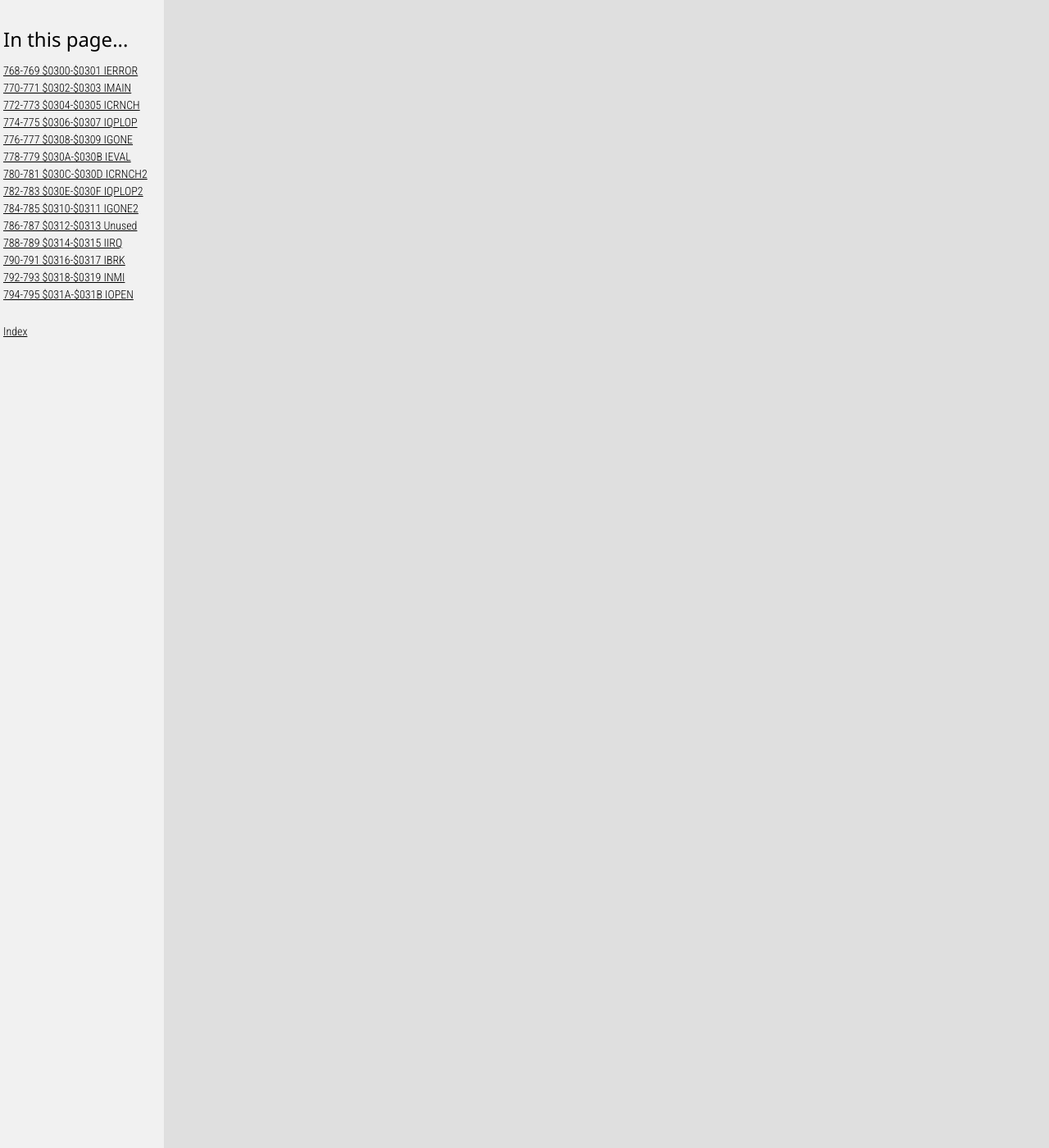
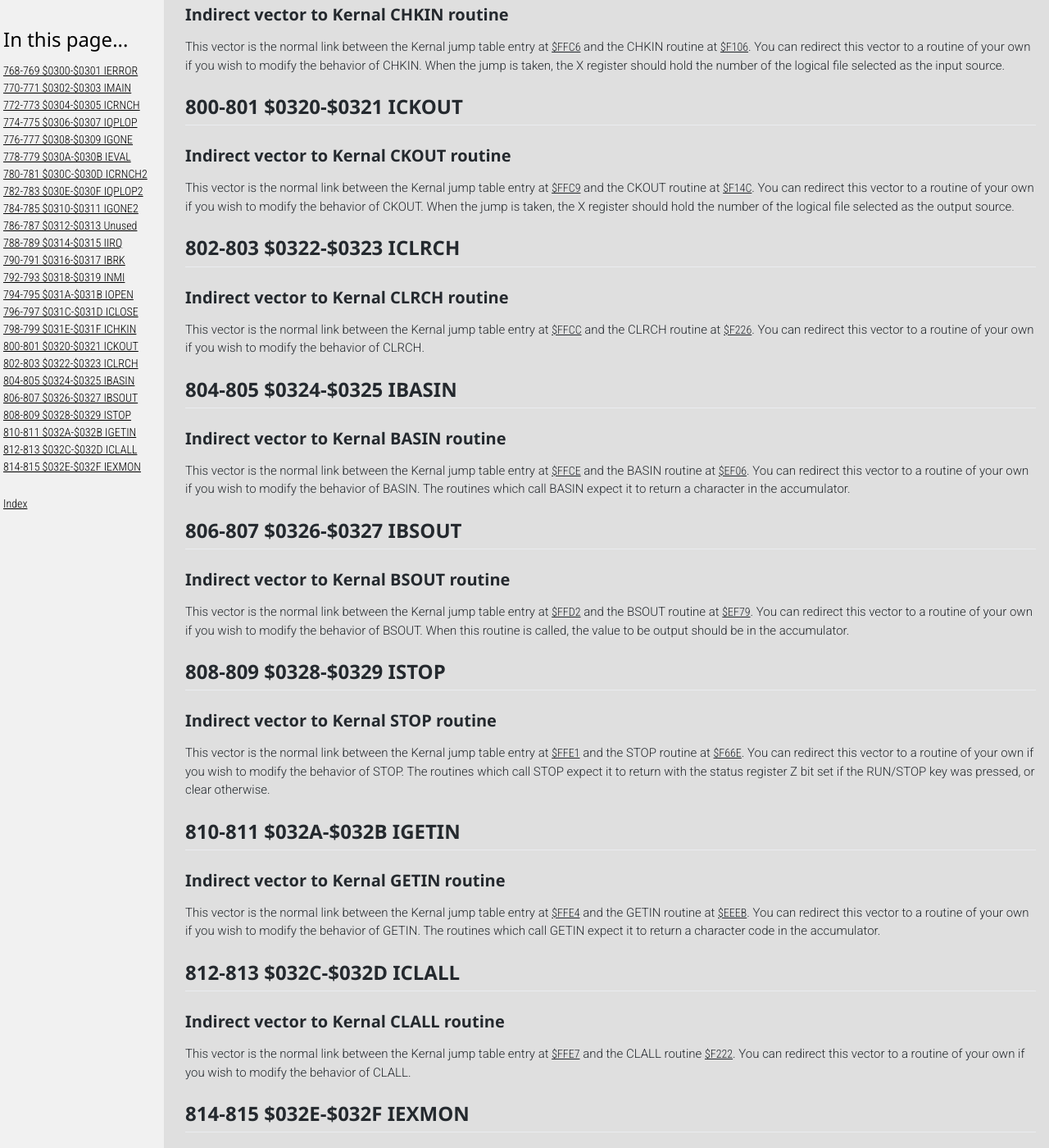
Before and after one commit to c128lib/Reference, a Jekyll site: the page built from 0300.md, in a window 1280 px wide and 1400 px high, scrolled down 3828 px. Shown: the whole window at 82% size. Built offline with Jekyll 4.4.1, drawn with Linux system fonts in a browser that asks for light colours; comment, search, counter and statistics services are not loaded; some of the changed text lies outside the part shown.

Commit message:
0300 wip

````diff
--- a/0300.md
+++ b/0300.md
@@ -206,9 +206,130 @@ taken. If your routine does not jump to the standard NMI handler,
 it must exit by jumping to the common IRQ exit routine
 at [$FF33](E000#FF33).
 
-## 794-795 $031A-$031B IOPEN  <a name="031A"></a>
+## 794-795 $031A-$031B IOPEN <a name="031A"></a>
 ### Indirect vector to Kernal OPEN routine
 This vector is the normal link between the Kernal jump table
 entry at [$FFC0](E000#FFC0) and the OPEN routine at [$EFBD](E000#EFBD).
 You can redirect this vector to a routine of your own if
 you wish to modify the behavior of OPEN.
+
+## 796-797 $031C-$031D ICLOSE <a name="031C"></a>
+### Indirect vector to Kernal CLOSE routine
+This vector is the normal link between the Kernal jump table
+entry at [$FFC3](E000#FFC3) and the CLOSE routine at [$F188](E000#F188).
+You can redirect this vector to a routine of your own if
+you wish to modify the behavior of CLOSE. When the jump is
+taken, the accumulator should hold the number of the logical
+file to be closed.
+
+## 798-799 $031E-$031F ICHKIN <a name="031E"></a>
+### Indirect vector to Kernal CHKIN routine
+This vector is the normal link between the Kernal jump table
+entry at [$FFC6](E000#FFC6) and the CHKIN routine at
+[$F106](E000#F106). You can redirect this vector to a routine of your own if
+you wish to modify the behavior of CHKIN. When the jump is
+taken, the X register should hold the number of the logical file
+selected as the input source.
+
+## 800-801 $0320-$0321 ICKOUT <a name="0800"></a>
+### Indirect vector to Kernal CKOUT routine
+This vector is the normal link between the Kernal jump table
+entry at [$FFC9](E000#FFC9) and the CKOUT routine at
+[$F14C](E000#F14C). You can redirect this vector to a routine of your own if
+you wish to modify the behavior of CKOUT. When the jump
+is taken, the X register should hold the number of the logical
+file selected as the output source.
+
+## 802-803 $0322-$0323 ICLRCH <a name="0802"></a>
+### Indirect vector to Kernal CLRCH routine
+This vector is the normal link between the Kernal jump table
+entry at [$FFCC](E000#FFCC) and the CLRCH routine at
+[$F226](E000#F226). You can redirect this vector to a routine of your own if
+you wish to modify the behavior of CLRCH.
+
+## 804-805 $0324-$0325 IBASIN <a name="0804"></a>
+### Indirect vector to Kernal BASIN routine
+This vector is the normal link between the Kernal jump table
+entry at [$FFCE](E000#FFCE) and the BASIN routine at
+[$EF06](E000#EF06). You can redirect this vector to a routine of your own if
+you wish to modify the behavior of BASIN. The routines
+which call BASIN expect it to return a character in the
+accumulator.
+
+## 806-807 $0326-$0327 IBSOUT <a name="0806"></a>
+### Indirect vector to Kernal BSOUT routine
+This vector is the normal link between the Kernal jump table
+entry at [$FFD2](E000#FFD2) and the BSOUT routine at
+[$EF79](E000#EF79). You can redirect this vector to a routine of your own if
+you wish to modify the behavior of BSOUT. When this routine is
+called, the value to be output should be in the
+accumulator.
+
+## 808-809 $0328-$0329 ISTOP <a name="0808"></a>
+### Indirect vector to Kernal STOP routine
+This vector is the normal link between the Kernal jump table
+entry at [$FFE1](E000#FFE1) and the STOP routine at
+[$F66E](E000#F66E). You can redirect this vector to a routine of your own if you
+wish to modify the behavior of STOP. The routines which call
+STOP expect it to return with the status register Z bit set if the
+RUN/STOP key was pressed, or clear otherwise.
+
+## 810-811 $032A-$032B IGETIN <a name="032A"></a>
+### Indirect vector to Kernal GETIN routine
+This vector is the normal link between the Kernal jump table
+entry at [$FFE4](E000#FFE4) and the GETIN routine at
+[$EEEB](E000#EEEB). You can redirect this vector to a routine of your own if
+you wish to modify the behavior of GETIN. The routines
+which call GETIN expect it to return a character code in the
+accumulator.
+
+## 812-813 $032C-$032D ICLALL <a name="032C"></a>
+### Indirect vector to Kernal CLALL routine
+This vector is the normal link between the Kernal jump table
+entry at [$FFE7](E000#FFE7) and the CLALL routine
+[$F222](E000#F222).
+You can redirect this vector to a routine of your own if you
+wish to modify the behavior of CLALL.
+
+## 814-815 $032E-$032F IEXMON <a name="032E"></a>
+### Indirect vector in monitor command execution routine
+This indirect vector appears in the machine language monitor's
+main loop [$B08B](B000#B08B) at the point where the first nonspace
+character has been read from the input buffer and is ready to be
+interpreted as a command. The vector normally holds the address
+45062/$B006, which in turn is a vector back to $B0B2,
+the address immediately following the indirect jump.
+
+However, you can redirect this vector to a routine of your own
+if you wish to add commands to the machine language monitor.
+The following example adds two new monitor commands-P, which behaves
+like D (disassemble) but routes
+output to the printer, and Q, which closes the file to the
+printer:
+
+``` Assembly
+0D00 LDA #$0B   // Redirect vector to new handling routine
+0D02 STA $032E
+0D05 LDA #$0D
+0D07 STA $032F
+0D0A RTS
+0D0B CMP #$51   // Is character code for Q?
+0D0D BNE $0D1A
+0D0F LDA #$04   // If so, close logical file 4
+0D11 JSR $FFC3
+0D14 JSR $FFCC  // Restore normal I/O channels (CLRCH)
+0D17 JMP $B08B  // Return to monitor main loop
+0D1A CMP #$50   // Is character code for P?
+0D1C BNE $0D35
+0D1E LDA #$04   // If so, OPEN 4,4,0
+0D20 TAX
+0D21 LDY #00
+0D23 JSR $FFBA
+0D26 LDA #$00
+0D28 JSR $FFBD
+0D2B JSR $FFC0
+0D2E LDA #$04   // Set logical file 4 for output
+0D30 JSR $FFC9  // Change monitor command to D (disassemble)
+0D33 LDA #$44   // Return to monitor command processing loop
+0D35 JMP $B006
+```
````
